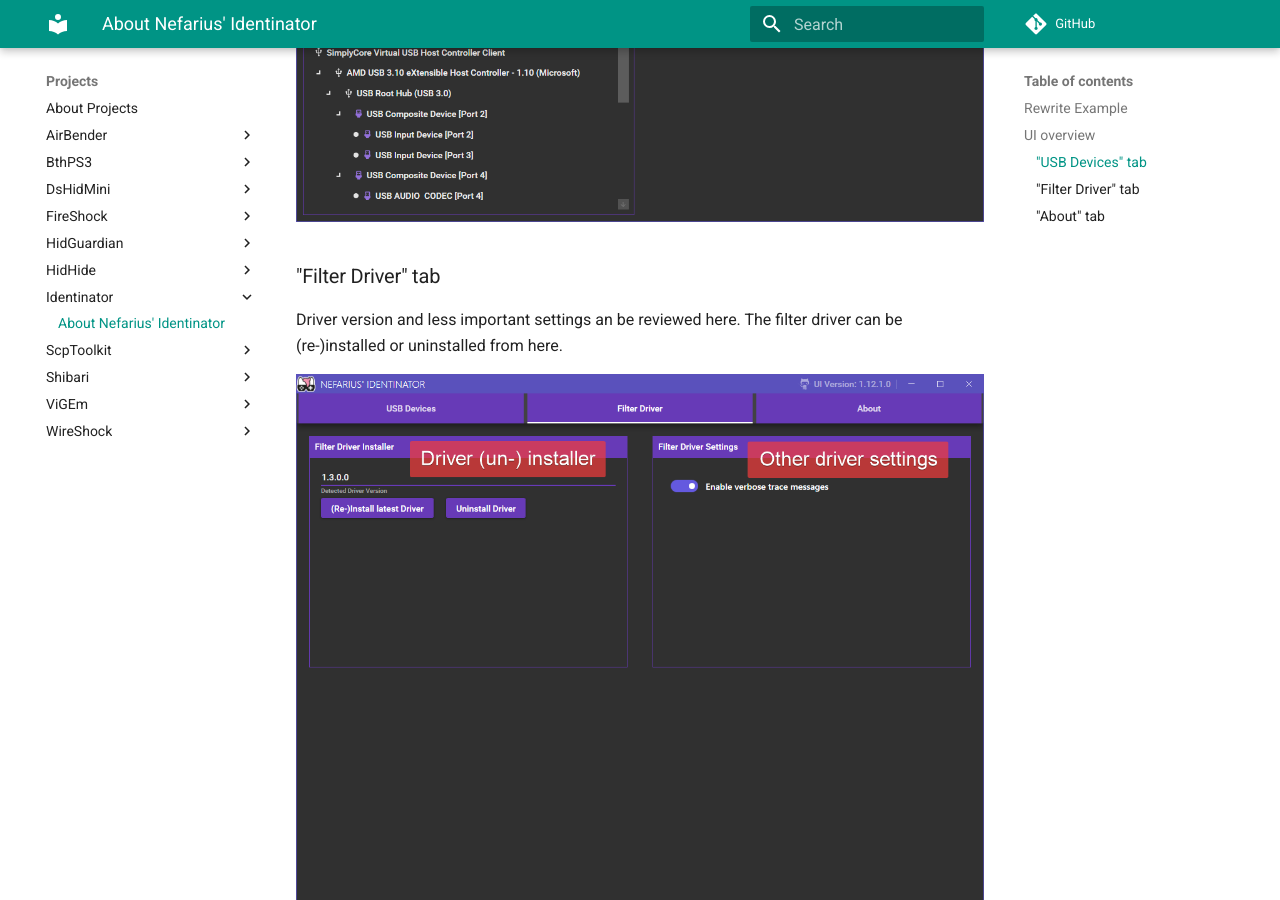
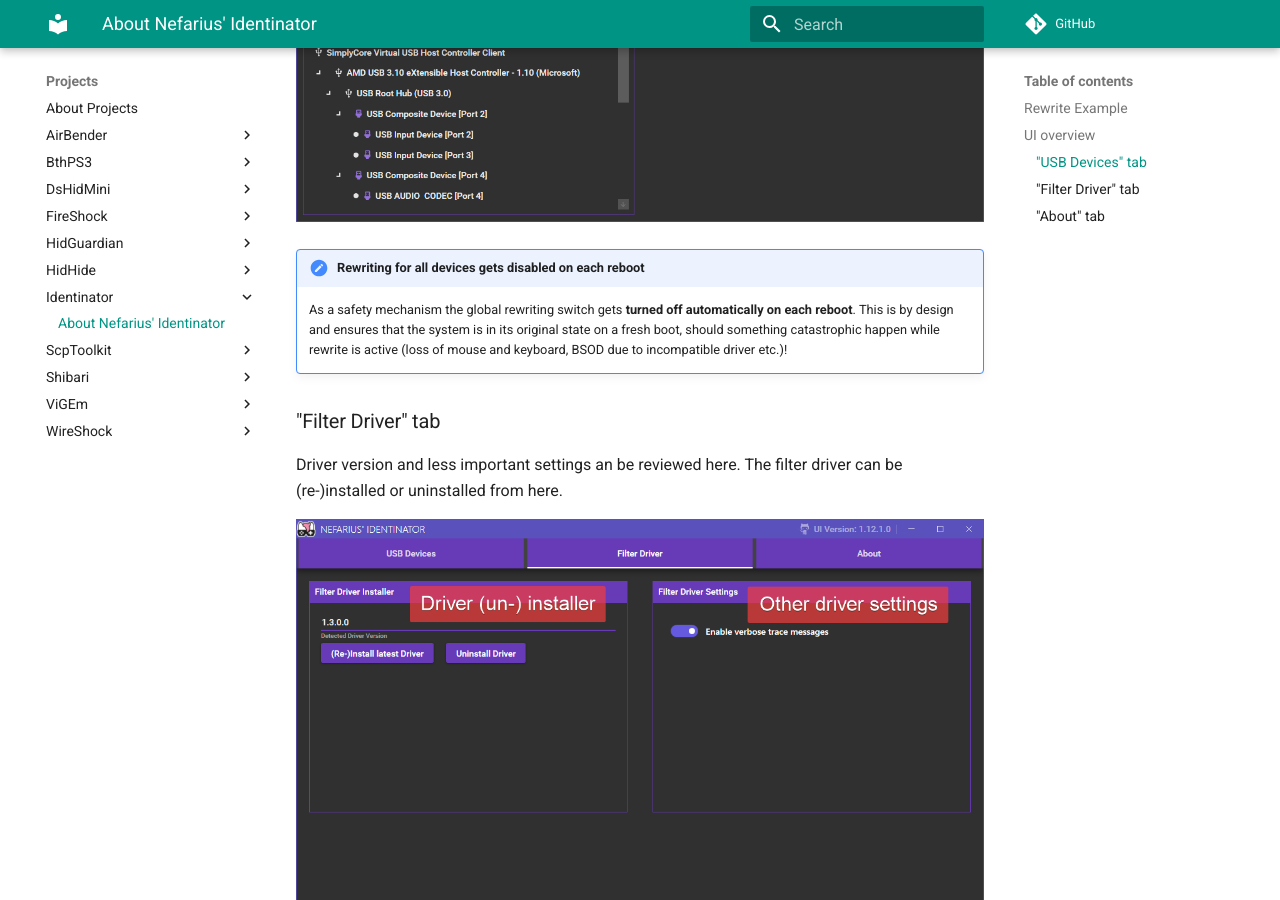
Before and after one commit to nefarius/ViGEm.github.io, an MkDocs documentation site: the page built from docs/projects/Identinator/index.md, in a window 1280 px wide and 900 px high, scrolled down 5800 px. Built offline with MkDocs 1.6.1 and Material for MkDocs 9.7.7, drawn with Linux system fonts in a browser that asks for light colours; comment, search, counter and statistics services are not loaded.

Commit message:
Added info box

```diff
--- a/docs/projects/Identinator/index.md
+++ b/docs/projects/Identinator/index.md
@@ -49,6 +49,9 @@
 
 ![Rewrite](images/Identinator_nM6aJIcshs.png){: .glightbox }
 
+!!! important "Rewriting for all devices gets disabled on each reboot"
+    As a safety mechanism the global rewriting switch gets **turned off automatically on each reboot**. This is by design and ensures that the system is in its original state on a fresh boot, should something catastrophic happen while rewrite is active (loss of mouse and keyboard, BSOD due to incompatible driver etc.)!
+
 ### "Filter Driver" tab
 
 Driver version and less important settings an be reviewed here. The filter driver can be (re-)installed or uninstalled from here.
```
